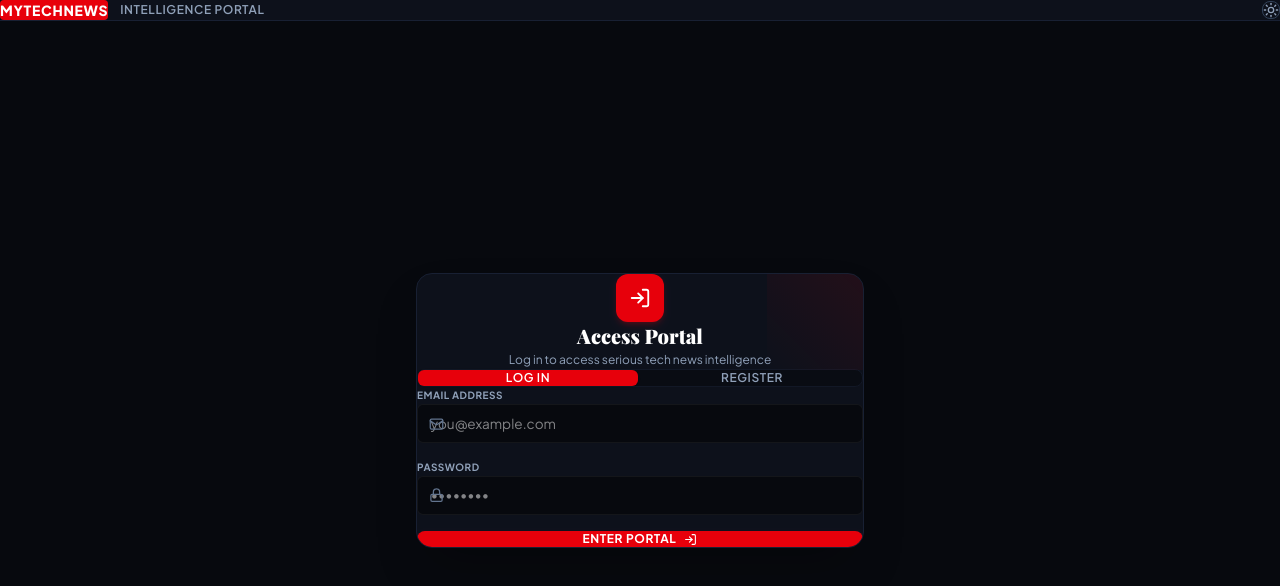
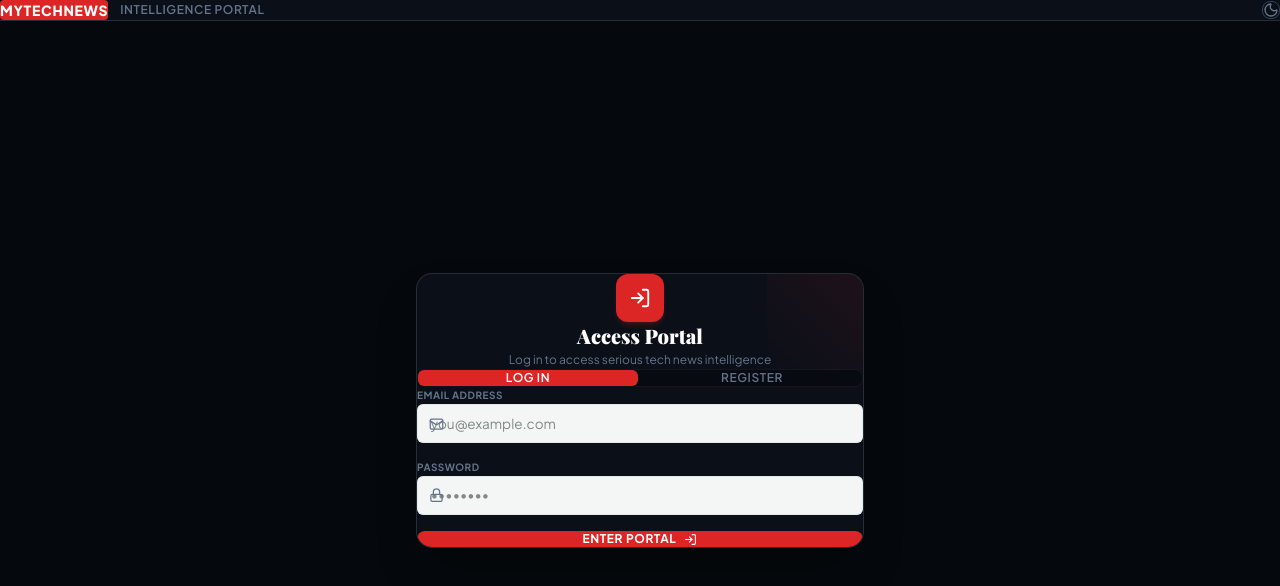
Before and after one commit to kashish12-source/myTechNews, a React (Vite) app in the folder frontend/: page / in a window 1280 px wide. Shown: the top 586 px of the page. Built offline with nearby package versions, Linux system fonts and the light colour scheme; no server answers; a web font is replaced by a local one.

Commit message:
Refactor: apply emerald-teal and warm-white light theme redesign, set rose alerts, and configure light theme as default

```diff
--- a/frontend/src/App.tsx
+++ b/frontend/src/App.tsx
@@ -35,9 +35,9 @@
     localStorage.removeItem('email');
   };
 
-  // Theme state: dark by default, persists in local storage
+  // Theme state: light by default, persists in local storage
   const [theme, setTheme] = useState<'dark' | 'light'>(() => {
-    return (localStorage.getItem('theme') as 'dark' | 'light') || 'dark';
+    return (localStorage.getItem('theme') as 'dark' | 'light') || 'light';
   });
 
   // Apply theme class to document body
@@ -110,7 +110,7 @@
   };
 
   return (
-    <div className="min-h-screen flex flex-col bg-slate-950 text-slate-100 selection:bg-red-600 selection:text-white transition-colors duration-150">
+    <div className="min-h-screen flex flex-col bg-slate-950 text-slate-100 selection:bg-red-500 selection:text-white transition-colors duration-150">
 
       {/* Top Editorial Banner Bar (TOI / ABP Style) */}
       <header className="bg-slate-900 border-b border-slate-800 text-slate-300">
@@ -170,7 +170,7 @@
             {/* Logout */}
             <button
               onClick={handleLogout}
-              className="flex items-center gap-2 px-3 py-1.5 border border-red-950/40 bg-red-950/20 hover:bg-red-950/40 text-red-400 hover:text-red-300 rounded-lg text-xs font-semibold tracking-wider uppercase transition-all cursor-pointer"
+              className="flex items-center gap-2 px-3 py-1.5 border border-slate-850 hover:bg-slate-800 text-slate-400 hover:text-slate-100 rounded-lg text-xs font-semibold tracking-wider uppercase transition-all cursor-pointer"
             >
               <LogOut size={13} />
               <span>Log Out</span>
@@ -180,7 +180,7 @@
 
         {/* Live Breaking News Ticker Section */}
         <div className="bg-slate-950/80 text-slate-300 font-semibold text-sm py-2 px-4 shadow-inner flex overflow-hidden border-y border-slate-900/60 backdrop-blur-sm">
-          <div className="flex items-center gap-1.5 shrink-0 bg-red-500/10 border border-red-500/20 text-red-500 px-2.5 py-0.5 rounded mr-4 select-none animate-pulse">
+          <div className="flex items-center gap-1.5 shrink-0 bg-rose-500/10 border border-rose-500/20 text-rose-500 px-2.5 py-0.5 rounded mr-4 select-none animate-pulse">
             <Radio size={12} />
             <span className="font-mono font-bold tracking-wider uppercase text-[9px]">Breaking News</span>
           </div>
--- a/frontend/src/components/NewsFeed.tsx
+++ b/frontend/src/components/NewsFeed.tsx
@@ -159,7 +159,7 @@
     if (!sentiment) return 'text-slate-400 bg-slate-800/40 border-slate-700/50';
     switch (sentiment) {
       case 'positive': return 'text-emerald-400 bg-emerald-950/30 border-emerald-900/30';
-      case 'negative': return 'text-red-400 bg-red-950/30 border-red-900/30';
+      case 'negative': return 'text-rose-500 bg-rose-500/10 border-rose-500/20';
       default: return 'text-slate-400 bg-slate-800/40 border-slate-700/50';
     }
   };
@@ -218,7 +218,7 @@
       </div>
 
       {error && (
-        <div className="flex items-center gap-3 p-4 bg-red-950/20 border border-red-900/40 rounded-xl text-red-400 text-xs">
+        <div className="flex items-center gap-3 p-4 bg-rose-500/10 border border-rose-500/20 rounded-xl text-rose-500 text-xs">
           <AlertCircle size={16} className="shrink-0" />
           <span>{error}</span>
         </div>
@@ -515,8 +515,8 @@
 
                     {/* Critical flag */}
                     {article.importance === 'high' && (
-                      <div className="mb-2 inline-flex items-center gap-1 text-[8px] bg-red-955/20 text-red-450 border border-red-900/20 px-1.5 py-0.5 rounded font-extrabold tracking-wider uppercase">
-                        <Sparkles size={8} className="text-red-500" />
+                      <div className="mb-2 inline-flex items-center gap-1 text-[8px] bg-rose-500/10 text-rose-500 border border-rose-500/20 px-1.5 py-0.5 rounded font-extrabold tracking-wider uppercase">
+                        <Sparkles size={8} className="text-rose-550 text-rose-500" />
                         <span>CRITICAL</span>
                       </div>
                     )}
--- a/frontend/src/index.css
+++ b/frontend/src/index.css
@@ -6,10 +6,26 @@
   --font-serif: 'Playfair Display', Georgia, serif;
   --font-mono: 'JetBrains Mono', monospace;
 
-  --color-slate-900: #0d111b;
-  --color-slate-950: #07090e;
-  --color-slate-850: #121826;
-  --color-slate-800: #182033;
+  --color-slate-950: var(--bg-primary);
+  --color-slate-900: var(--bg-secondary);
+  --color-slate-850: var(--border-color);
+  --color-slate-800: var(--border-hover);
+
+  --color-slate-100: var(--text-primary);
+  --color-slate-200: var(--text-primary);
+  --color-slate-300: var(--text-secondary);
+  --color-slate-350: var(--text-secondary);
+  --color-slate-400: var(--text-muted);
+  --color-slate-450: var(--text-muted);
+  --color-slate-455: var(--text-muted);
+  --color-slate-500: var(--text-muted);
+  --color-slate-550: var(--text-muted);
+  --color-slate-555: var(--text-muted);
+  --color-slate-600: var(--text-muted);
+  --color-slate-605: var(--text-muted);
+
+  --color-red-500: var(--accent-brand);
+  --color-red-600: var(--accent-brand-dark);
 }
 
 :root {
@@ -19,14 +35,14 @@
 
   color-scheme: dark;
   color: #cbd5e1;
-  background-color: #07090e;
+  background-color: #05080c;
 
   /* Theme variables (Dark theme default) */
-  --bg-primary: #07090e;
-  --bg-secondary: #0d111b;
-  --bg-card: #121826;
-  --bg-card-hover: #182033;
-  --bg-code: #050811;
+  --bg-primary: #05080c;
+  --bg-secondary: #0a0f18;
+  --bg-card: #0e1622;
+  --bg-card-hover: #152030;
+  --bg-code: #030508;
 
   --border-color: rgba(255, 255, 255, 0.05);
   --border-hover: rgba(255, 255, 255, 0.12);
@@ -38,11 +54,14 @@
   --accent-amber: #f59e0b;
   --accent-rose: #f43f5e;
 
+  --accent-brand: #ef4444;
+  --accent-brand-dark: #dc2626;
+
   --text-primary: #ffffff;
   --text-secondary: #cbd5e1;
   --text-muted: #64748b;
 
-  --shadow-main: 0 4px 20px 0 rgba(0, 0, 0, 0.25);
+  --shadow-main: 0 4px 25px 0 rgba(0, 0, 0, 0.4);
 
   font-synthesis: none;
   text-rendering: optimizeLegibility;
@@ -50,28 +69,33 @@
   -moz-osx-font-smoothing: grayscale;
 }
 
-/* Light Theme Variables */
+/* Light Theme Variables (Teal-White design from references) */
 body.light-theme {
   color-scheme: light;
-  color: #334155;
-  background-color: #f8fafc; /* Soft off-white to prevent glare */
+  color: #1e2522;
+  background-color: #f3f6f5;
 
-  --bg-primary: #f8fafc;
-  --bg-secondary: #f1f5f9;
+  --bg-primary: #f3f6f5;
+  --bg-secondary: #ffffff;
   --bg-card: #ffffff;
-  --bg-card-hover: #f1f5f9;
-  --bg-code: #e2e8f0;
+  --bg-card-hover: #f7faf8;
+  --bg-code: #e6eae8;
 
-  --border-color: rgba(15, 23, 42, 0.08);
-  --border-hover: rgba(15, 23, 42, 0.16);
+  --border-color: rgba(8, 90, 78, 0.08);
+  --border-hover: rgba(8, 90, 78, 0.15);
 
-  --accent-blue: #4f46e5;
+  --accent-blue: #085a4e;
+  --accent-cyan: #0891b2;
+  --accent-rose: #e11d48;
 
-  --text-primary: #0f172a;
-  --text-secondary: #334155;
-  --text-muted: #64748b;
+  --accent-brand: #085a4e;
+  --accent-brand-dark: #06453b;
 
-  --shadow-main: 0 4px 15px 0 rgba(15, 23, 42, 0.05);
+  --text-primary: #0d1e1a;
+  --text-secondary: #2d3e3a;
+  --text-muted: #667672;
+
+  --shadow-main: 0 4px 25px 0 rgba(8, 90, 78, 0.04);
 }
 
 * {
```
